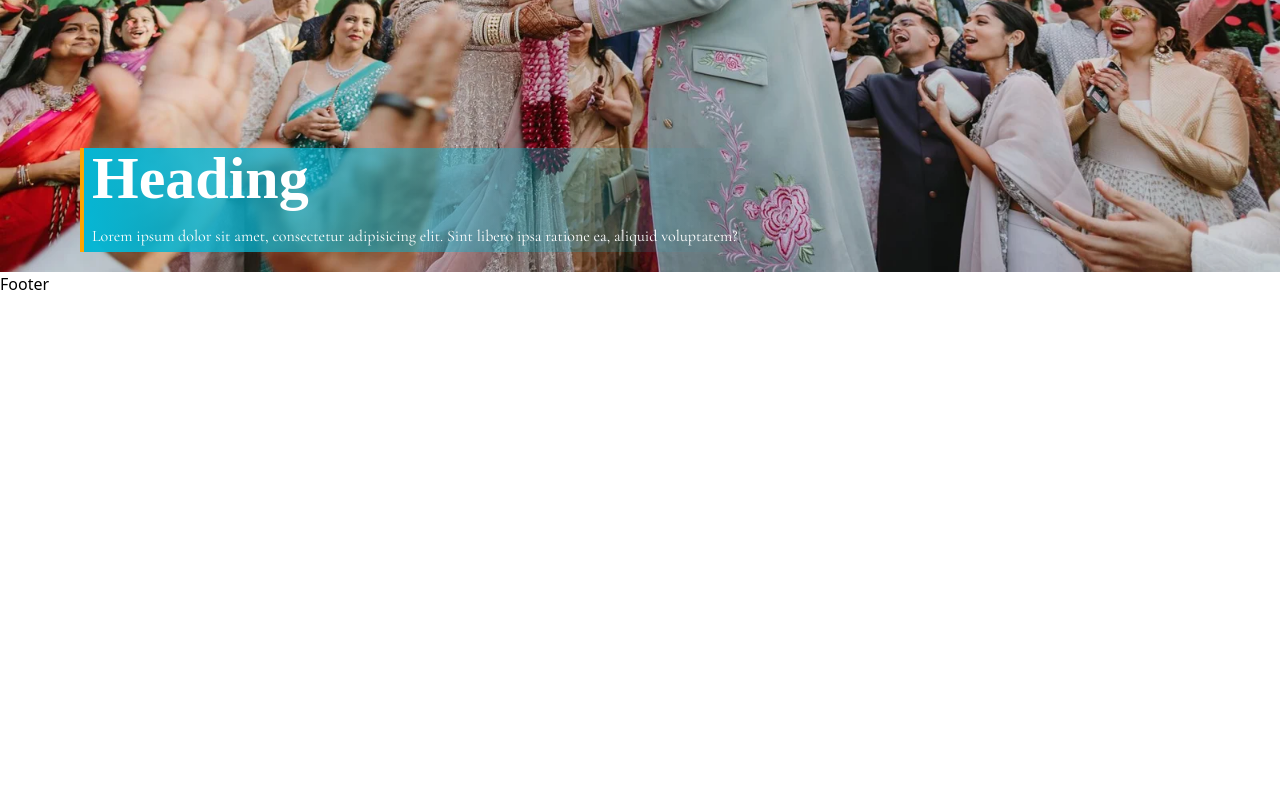
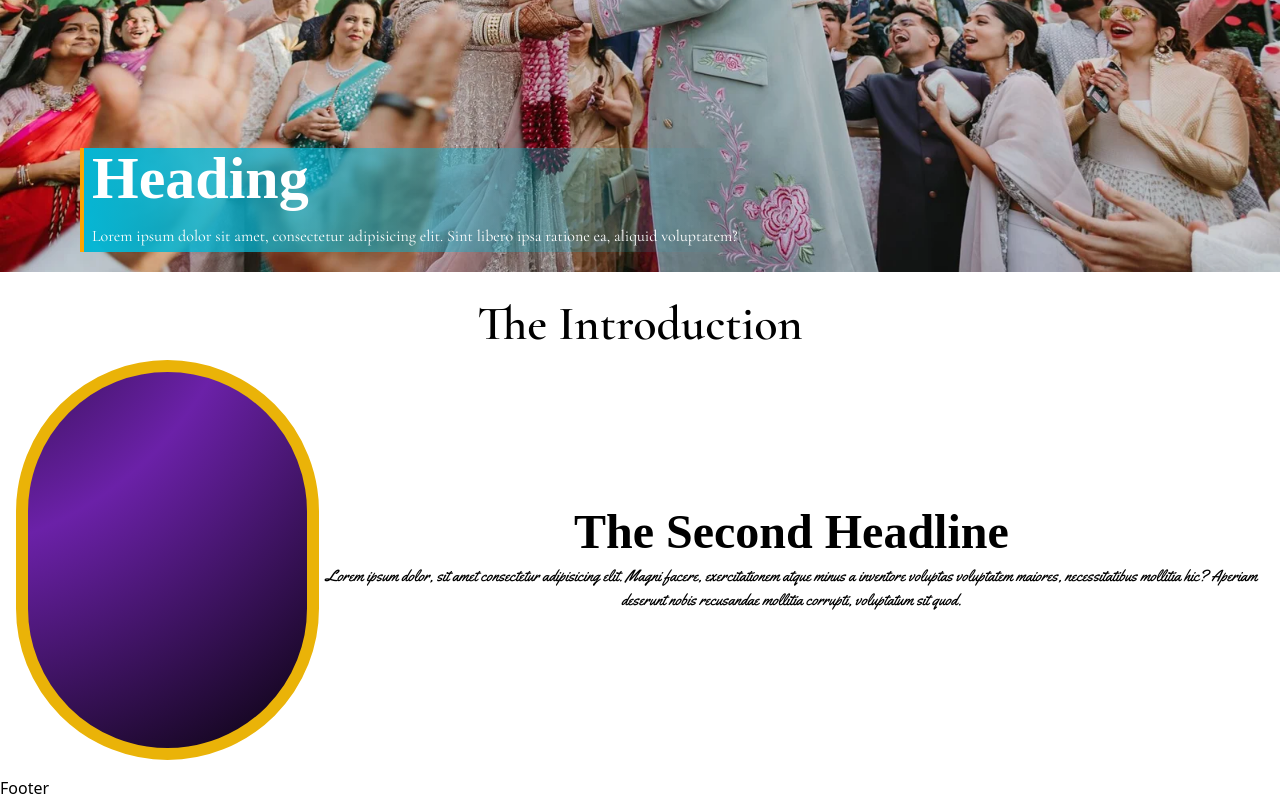
Before and after one commit to adityasinghchouhan1/StudentCorner, a React (Vite) app in the folder Client/: page / in a window 1280 px wide. Shown: the part 528-1328 px from the top of the page. Before the commit the page ends 824 px from the top, so only its background shows below. Built offline with nearby package versions, Linux system fonts and the light colour scheme; a web font is replaced by a local one.

Commit message:
add intro page

```diff
--- a/Client/src/Component/Home.jsx
+++ b/Client/src/Component/Home.jsx
@@ -1,11 +1,13 @@
 import React from 'react'
 import Slider from './Slider'
+import IntroPage from './IntroPage'
 
 const Home = () => {
   return (
     <>
       <div>
         <Slider />
+        <IntroPage />
       </div>
     </>
   )
--- /dev/null
+++ b/Client/src/Component/IntroPage.jsx
@@ -0,0 +1,31 @@
+import React from 'react'
+
+const IntroPage = () => {
+  return (
+    <>
+      <div className="flex flex-col justify-center p-4">
+        <h1 className=" font-CormorantGaramond text-5xl font-semibold text-center my-3">
+          The Introduction
+        </h1>
+        <div className="flex sm:flex-row flex-col sm:justify-around justify-center items-center">
+          <div className="w-[400px] h-[400px] rounded-full border-yellow-500 border-[12px]  bg-radial-gradient bg-size-300 animate-radial-move text-center flex items-center justify-center">
+            <h1></h1>
+          </div>
+          <div className="flex flex-col items-center justify-center text-center sm:my-0 my-6">
+            <h2 className="text-5xl font-Playfair font-bold mb-2">
+              The Second Headline
+            </h2>
+            <p className="font-Yellowtail">
+              Lorem ipsum dolor, sit amet consectetur adipisicing elit. Magni
+              facere, exercitationem atque minus a inventore voluptas voluptatem
+              maiores, necessitatibus mollitia hic? Aperiam deserunt nobis
+              recusandae mollitia corrupti, voluptatum sit quod.
+            </p>
+          </div>
+        </div>
+      </div>
+    </>
+  )
+}
+
+export default IntroPage
--- a/Client/tailwind.config.js
+++ b/Client/tailwind.config.js
@@ -11,6 +11,22 @@ export default {
         CormorantGaramond: ['Cormorant Garamond', 'serif'],
         Playfair: ['Playfair Display', 'serif'],
       },
+      backgroundImage: {
+        'radial-gradient': 'radial-gradient(circle, #000000, #6b21a8, #000000)',
+      },
+      backgroundSize: {
+        'size-300': '300% 300%',
+      },
+      keyframes: {
+        'radial-move': {
+          '0%': { backgroundPosition: '0% 0%' },
+          '50%': { backgroundPosition: '100% 100%' },
+          '100%': { backgroundPosition: '0% 0%' },
+        },
+      },
+      animation: {
+        'radial-move': 'radial-move 10s ease-in-out infinite',
+      },
     },
   },
   plugins: [],
```
